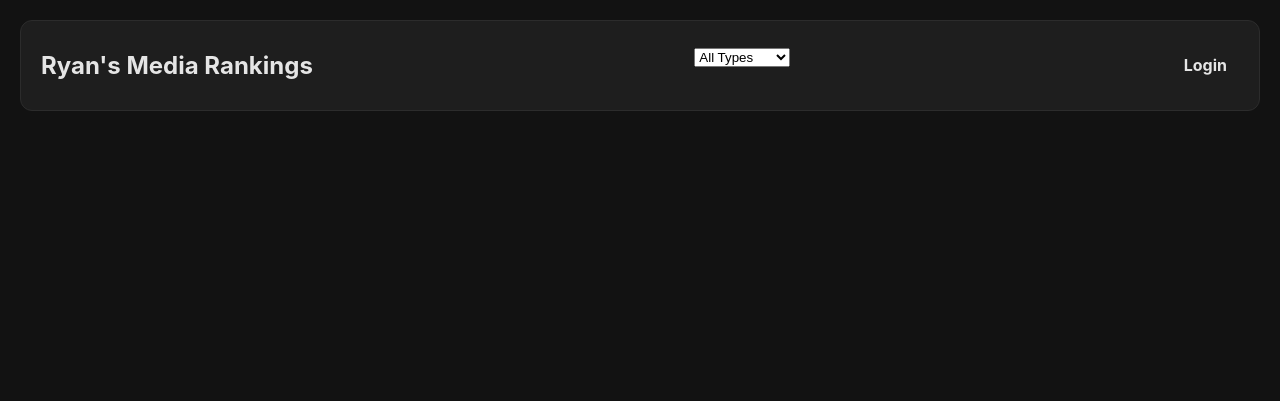
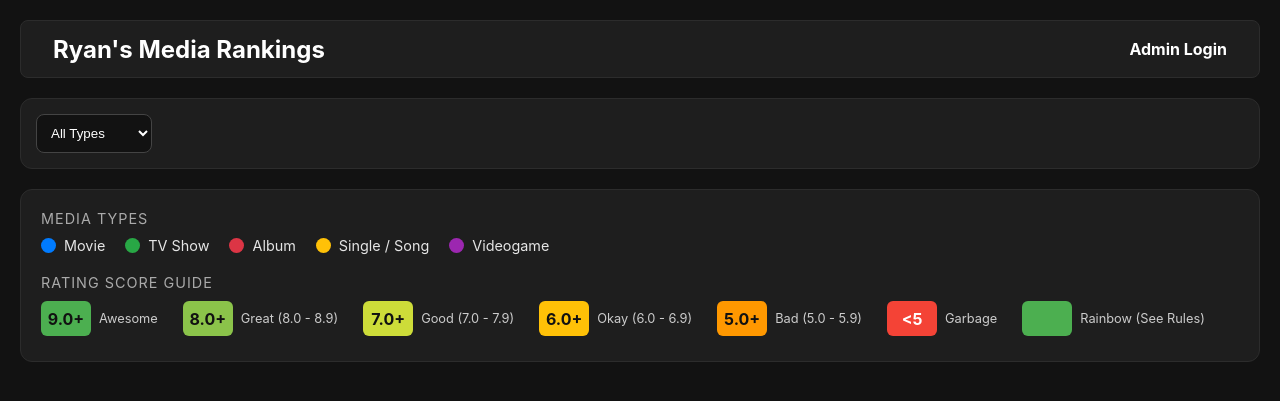
Before and after one commit to ClearLite/New-rank, a Flask app: page / in a window 1280 px wide. Shown: the top 401 px of the page. Run offline with Flask 3, Linux system fonts and the light colour scheme; data that the repository does not hold is empty.

Commit message:
Update index.html

```diff
--- a/templates/index.html
+++ b/templates/index.html
@@ -1,8 +1,7 @@
-<!-- templates/index.html -->
-<link rel="stylesheet" href="{{ url_for('static', filename='style.css') }}">
+{% extends 'base.html' %}
 
-<nav>
-    <h2>Ryan's Media Rankings</h2>
+{% block content %}
+<div class="filter-form">
     <form action="/" method="GET">
         <select name="filter" onchange="this.form.submit()">
             <option value="All">All Types</option>
@@ -10,38 +9,51 @@
             <option value="TV Show" {% if filter_type == 'TV Show' %}selected{% endif %}>TV Shows</option>
             <option value="Videogame" {% if filter_type == 'Videogame' %}selected{% endif %}>Videogames</option>
             <option value="Album" {% if filter_type == 'Album' %}selected{% endif %}>Albums</option>
-            <option value="Single" {% if filter_type == 'Single' %}selected{% endif %}>Singles</option>
             <option value="Songs" {% if filter_type == 'Songs' %}selected{% endif %}>All Songs</option>
         </select>
     </form>
-    {% if session['admin'] %}
-        <a href="/logout">Logout Admin</a>
-    {% else %}
-        <a href="/login">Login</a>
-    {% endif %}
-</nav>
+</div>
 
-<div class="grid">
+<div class="legend-container">
+    <div class="legend-section-title">Media Types</div>
+    <div class="type-legend">
+        <div class="legend-item"><span class="legend-color-box legend-movie"></span> Movie</div>
+        <div class="legend-item"><span class="legend-color-box legend-tv"></span> TV Show</div>
+        <div class="legend-item"><span class="legend-color-box legend-album"></span> Album</div>
+        <div class="legend-item"><span class="legend-color-box legend-single"></span> Single / Song</div>
+        <div class="legend-item"><span class="legend-color-box legend-purple"></span> Videogame</div>
+    </div>
+
+    <div class="legend-section-title">Rating Score Guide</div>
+    <div class="rating-legend">
+        <div class="legend-entry"><div class="legend-box awesome">9.0+</div><span class="legend-label">Awesome</span></div>
+        <div class="legend-entry"><div class="legend-box great">8.0+</div><span class="legend-label">Great (8.0 - 8.9)</span></div>
+        <div class="legend-entry"><div class="legend-box good">7.0+</div><span class="legend-label">Good (7.0 - 7.9)</span></div>
+        <div class="legend-entry"><div class="legend-box okay">6.0+</div><span class="legend-label">Okay (6.0 - 6.9)</span></div>
+        <div class="legend-entry"><div class="legend-box bad">5.0+</div><span class="legend-label">Bad (5.0 - 5.9)</span></div>
+        <div class="legend-entry"><div class="legend-box garbage"><5</div><span class="legend-label">Garbage</span></div>
+        <div class="legend-entry"><div class="legend-box legendary"></div><span class="legend-label">Rainbow (See Rules)</span></div>
+    </div>
+</div>
+
+<div class="media-grid">
     {% for item in media_items %}
-
-    <!-- Wrapper to apply the rainbow border ONLY if legendary -->
-    <div class="{% if is_legendary(item.media_type, item.score) %}legendary-border{% endif %}">
-        <a href="/media/{{ item.id }}" style="text-decoration: none; color: inherit;">
-            <div class="card">
+    <!-- Magic happens here: if legendary, it applies 'legendary-card' for the border -->
+    <a href="/media/{{ item.id }}" class="media-card {% if is_legendary(item.media_type, item.score) %}legendary-card{% endif %}">
+        <div class="media-card-inner">
+            <div class="media-card-poster">
                 <img src="{{ item.poster_url or 'https://via.placeholder.com/200x300' }}" alt="Poster">
-                <div class="card-info">
-                    <h4>{{ item.title }}</h4>
-                    <span style="font-size: 12px; color: var(--text-muted);">{{ item.release_year }}</span>
-                    <br>
-                    <!-- Apply Blue/Green/Red/Purple/Yellow based on type -->
-                    <span style="font-size: 12px; padding: 2px 6px; border-radius: 4px;"
-                          class="tag-{{ get_media_color(item.media_type) }}">
-                        {{ item.media_type }}
-                    </span>
-                    <h3 style="margin: 5px 0;">⭐ {{ item.score }}</h3>
-                </div>
             </div>
-        </a>
-    </div>
+            <!-- Dynamic Background Gradients -->
+            <div class="media-card-info" style="background: linear-gradient(180deg, rgba(var(--{{ get_media_class(item.media_type) }}-rgb), 0.35) 0%, var(--card-color) 100%);">
+                <h3>{{ item.title }}</h3>
+                <p class="creator">{{ item.release_year }}</p>
+                <!-- Dynamic Text Background Color -->
+                <span class="tag-badge" style="background-color: var(--{{ get_media_class(item.media_type) }}-accent); font-size: 10px;">{{ item.media_type }}</span>
+                <p class="score" style="margin-top: 5px;">⭐ {{ item.score }}</p>
+            </div>
+        </div>
+    </a>
     {% endfor %}
 </div>
+{% endblock %}
```
